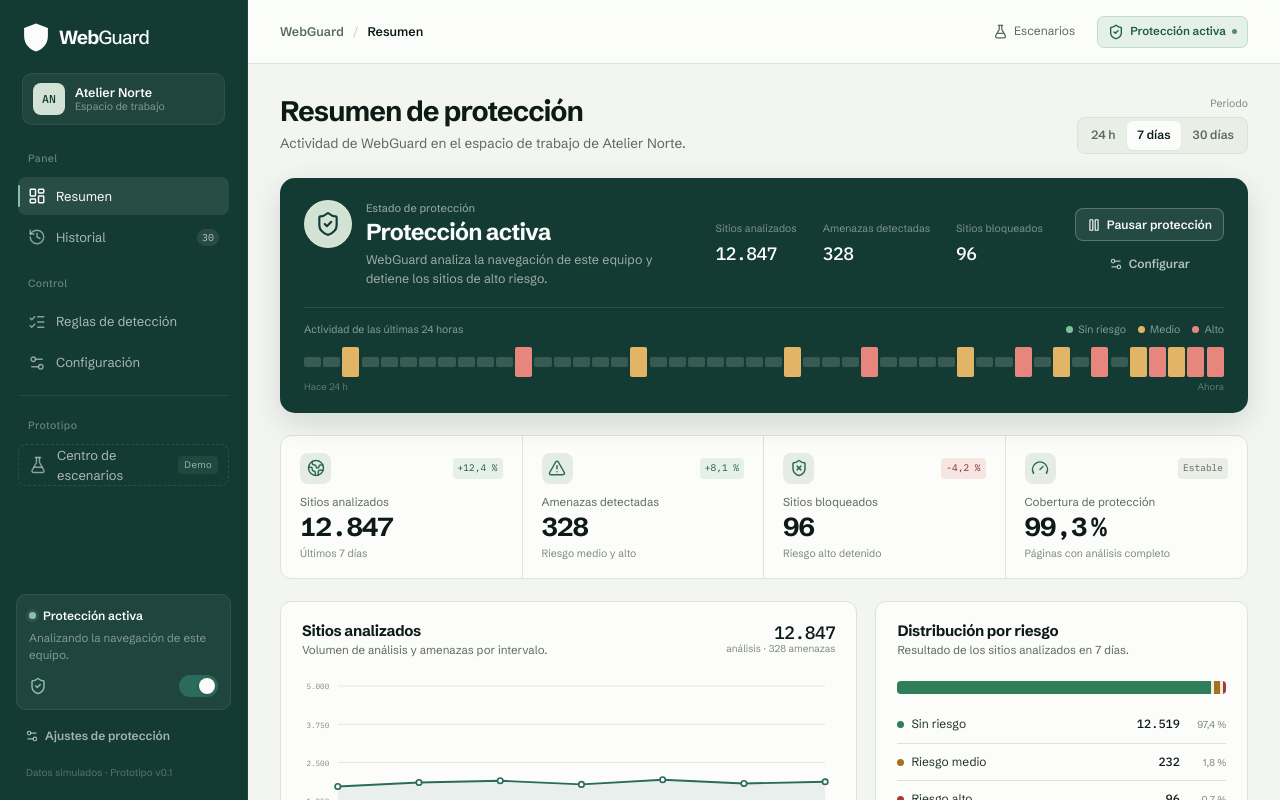
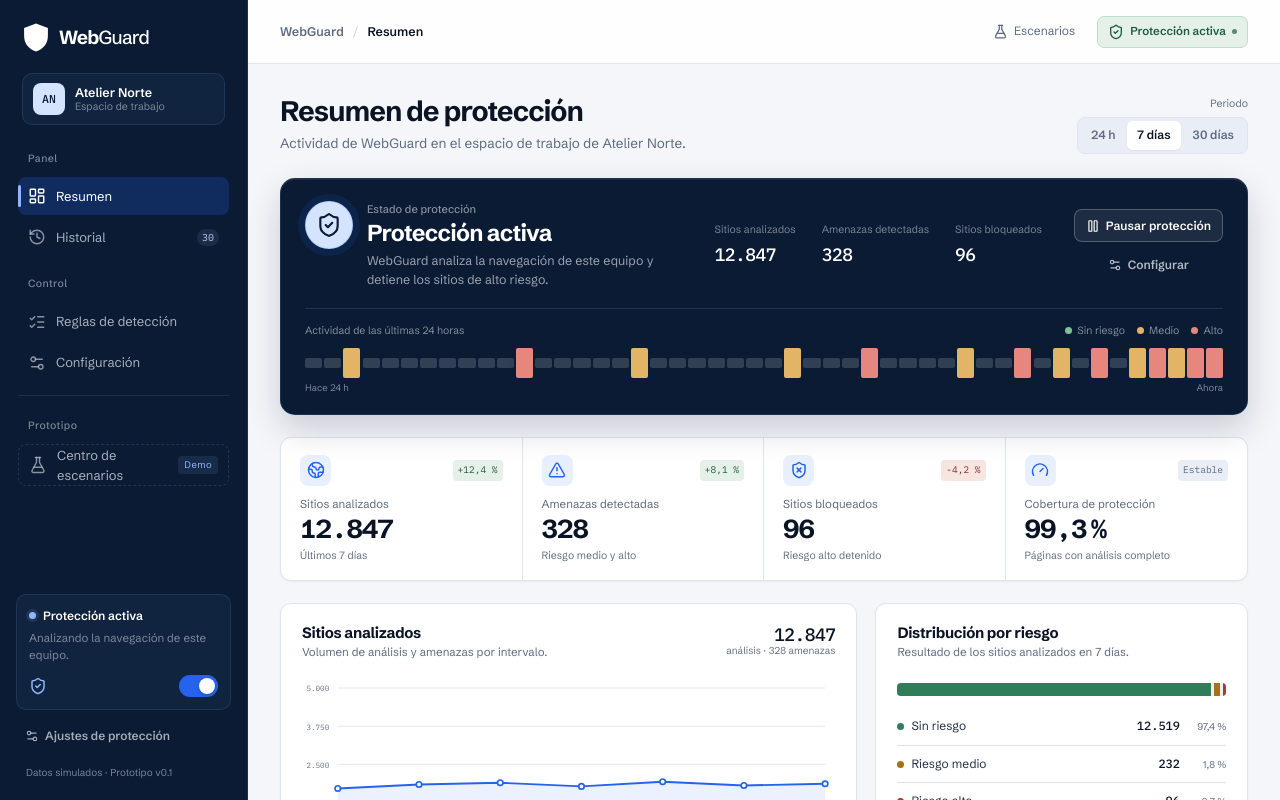
Before and after one commit to Playonline-security/webguard, a React (Vite) app: page / in a window 1280 px wide. Shown: the top 800 px of the page. Built offline with nearby package versions, Linux system fonts and the light colour scheme.

Commit message:
style: aplicar paleta azul cobalto y modernizar la interfaz

```diff
--- a/index.html
+++ b/index.html
@@ -4,7 +4,7 @@
     <meta charset="UTF-8" />
     <link rel="icon" type="image/svg+xml" href="/favicon.svg" />
     <meta name="viewport" content="width=device-width, initial-scale=1.0" />
-    <meta name="theme-color" content="#133b33" />
+    <meta name="theme-color" content="#0a1b33" />
     <meta
       name="description"
       content="WebGuard — Prototipo visual de protección de navegación para pequeñas y medianas empresas."
--- a/src/styles/base.css
+++ b/src/styles/base.css
@@ -81,8 +81,8 @@
   }
 
   ::selection {
-    background: var(--sage-strong);
-    color: var(--ink);
+    background: var(--tint-strong);
+    color: var(--brand);
   }
 
   :focus-visible {
@@ -90,7 +90,6 @@
     outline-offset: 2px;
   }
 
-  .security-page :focus-visible,
   .sidebar :focus-visible,
   .protection-band :focus-visible {
     outline-color: var(--focus-inverse);
@@ -156,7 +155,7 @@
   }
 
   ::-webkit-scrollbar-thumb {
-    background: #c6d0c6;
+    background: #c3cddd;
     border: 3px solid var(--chalk);
     border-radius: 99px;
   }
--- a/src/styles/dashboard.css
+++ b/src/styles/dashboard.css
@@ -7,13 +7,14 @@
     padding: 22px 24px 18px;
     border-radius: var(--radius-lg);
     color: var(--paper);
-    background: var(--spruce);
+    background: var(--brand);
+    border: 1px solid rgba(143, 182, 255, 0.14);
     overflow: hidden;
-    box-shadow: 0 10px 30px rgba(13, 43, 37, 0.14);
+    box-shadow: inset 0 1px 0 rgba(255, 255, 255, 0.08), 0 14px 34px rgba(6, 19, 38, 0.18);
   }
 
   .protection-band.is-paused {
-    background: #2b3d37;
+    background: #2a3448;
   }
 
   .protection-band__main {
@@ -37,9 +38,10 @@
     height: 48px;
     flex: 0 0 auto;
     border-radius: 50%;
-    color: var(--spruce);
-    background: var(--sage-strong);
-    border: 1px solid rgba(255, 255, 255, 0.22);
+    color: var(--brand);
+    background: var(--tint-strong);
+    border: 1px solid rgba(143, 182, 255, 0.46);
+    box-shadow: 0 0 0 7px rgba(37, 99, 235, 0.12);
   }
 
   .is-paused .protection-band__icon {
@@ -48,7 +50,7 @@
   }
 
   .protection-band__kicker {
-    color: rgba(243, 245, 241, 0.54);
+    color: rgba(244, 247, 255, 0.54);
     font-size: 11px;
     font-weight: 500;
   }
@@ -64,7 +66,7 @@
   .protection-band__copy {
     margin-top: 5px;
     max-width: 49ch;
-    color: rgba(243, 245, 241, 0.62);
+    color: rgba(244, 247, 255, 0.62);
     font-size: 12.5px;
     line-height: 1.5;
   }
@@ -84,7 +86,7 @@
 
   .protection-band__metrics span {
     font-size: 10.5px;
-    color: rgba(243, 245, 241, 0.48);
+    color: rgba(244, 247, 255, 0.48);
     white-space: nowrap;
   }
 
@@ -104,7 +106,7 @@
 
   .watchline {
     padding-top: 14px;
-    border-top: 1px solid rgba(255, 255, 255, 0.1);
+    border-top: 1px solid rgba(143, 182, 255, 0.16);
   }
 
   .watchline__head {
@@ -112,7 +114,7 @@
     align-items: center;
     justify-content: space-between;
     gap: 18px;
-    color: rgba(243, 245, 241, 0.52);
+    color: rgba(244, 247, 255, 0.52);
     font-size: 10.5px;
   }
 
@@ -167,7 +169,7 @@
     display: flex;
     justify-content: space-between;
     margin-top: 3px;
-    color: rgba(243, 245, 241, 0.33);
+    color: rgba(244, 247, 255, 0.5);
     font-size: 9.5px;
   }
 
@@ -189,6 +191,7 @@
     border: 1px solid var(--line);
     border-radius: var(--radius-md);
     overflow: hidden;
+    box-shadow: var(--shadow-xs);
   }
 
   .stat {
@@ -214,8 +217,8 @@
     width: 31px;
     height: 31px;
     border-radius: 8px;
-    background: var(--sage);
-    color: var(--verdigris);
+    background: var(--tint);
+    color: var(--accent);
   }
 
   .stat__delta {
@@ -266,6 +269,7 @@
     border: 1px solid var(--line);
     border-radius: var(--radius-md);
     padding: 20px 21px;
+    box-shadow: var(--shadow-xs);
   }
 
   .panel-heading {
@@ -361,12 +365,12 @@
   }
 
   .chart__area {
-    fill: var(--verdigris);
+    fill: var(--accent);
     opacity: 0.09;
   }
 
   .chart__line {
-    stroke: var(--verdigris);
+    stroke: var(--accent);
     stroke-width: 2.2;
     stroke-linecap: round;
     stroke-linejoin: round;
@@ -374,13 +378,13 @@
 
   .chart__point {
     fill: var(--paper);
-    stroke: var(--verdigris);
+    stroke: var(--accent);
     stroke-width: 2;
     transition: r 120ms ease;
   }
 
   .chart__point.is-active {
-    fill: var(--verdigris);
+    fill: var(--accent);
     stroke: var(--paper);
     stroke-width: 2.4;
   }
@@ -391,7 +395,7 @@
   }
 
   .chart__guide {
-    stroke: var(--verdigris);
+    stroke: var(--accent);
     stroke-width: 1;
     stroke-dasharray: 3 4;
     opacity: 0.55;
@@ -420,7 +424,7 @@
   }
 
   .chart__tooltip span {
-    color: rgba(243, 245, 241, 0.68);
+    color: rgba(244, 247, 255, 0.68);
     font-size: 9.5px;
   }
 
@@ -451,7 +455,7 @@
     width: 14px;
     height: 2px;
     border-radius: 2px;
-    background: var(--verdigris);
+    background: var(--accent);
   }
 
   .chart__foot-note {
@@ -584,7 +588,7 @@
   }
 
   .recent-events__row:hover {
-    background: var(--sage);
+    background: var(--paper-muted);
     padding-left: 7px;
     padding-right: 7px;
   }
@@ -623,7 +627,7 @@
   }
 
   .recent-events__row:hover .recent-events__arrow {
-    color: var(--verdigris);
+    color: var(--accent);
     transform: translateX(2px);
   }
 
@@ -642,7 +646,7 @@
   }
 
   .top-indicators__row .mono-label {
-    color: var(--verdigris-strong);
+    color: var(--accent-strong);
     font-size: 9.5px;
   }
 
@@ -673,7 +677,7 @@
     display: block;
     height: 100%;
     border-radius: 99px;
-    background: var(--verdigris);
+    background: var(--accent);
     opacity: 0.72;
   }
 
--- a/src/styles/layout.css
+++ b/src/styles/layout.css
@@ -33,9 +33,9 @@
     display: flex;
     flex-direction: column;
     padding: 22px 16px 18px;
-    color: rgba(243, 245, 241, 0.8);
-    background: var(--spruce);
-    border-right: 1px solid rgba(255, 255, 255, 0.06);
+    color: rgba(244, 247, 255, 0.82);
+    background: var(--brand);
+    border-right: 1px solid rgba(143, 182, 255, 0.14);
     overflow-y: auto;
   }
 
@@ -56,12 +56,12 @@
     display: inline-flex;
     align-items: center;
     gap: 9px;
-    color: var(--spruce);
+    color: var(--brand);
   }
 
   .brand-lockup--light {
     color: var(--paper);
-    --mark-ink: var(--spruce);
+    --mark-ink: var(--brand);
   }
 
   .brand-mark {
@@ -105,8 +105,8 @@
     gap: 10px;
     padding: 9px 10px;
     border-radius: 10px;
-    background: rgba(255, 255, 255, 0.05);
-    border: 1px solid rgba(255, 255, 255, 0.07);
+    background: rgba(143, 182, 255, 0.06);
+    border: 1px solid rgba(143, 182, 255, 0.12);
   }
 
   .workspace__mark {
@@ -116,8 +116,8 @@
     height: 32px;
     flex: 0 0 auto;
     border-radius: 8px;
-    background: var(--sage-strong);
-    color: var(--spruce);
+    background: var(--tint-strong);
+    color: var(--brand);
     font-family: var(--font-mono);
     font-size: 11.5px;
     font-weight: 500;
@@ -141,7 +141,7 @@
 
   .workspace__plan {
     font-size: 10.5px;
-    color: rgba(243, 245, 241, 0.48);
+    color: rgba(244, 247, 255, 0.48);
   }
 
   .sidebar__nav {
@@ -158,7 +158,7 @@
     font-size: 10.5px;
     font-weight: 500;
     letter-spacing: 0.04em;
-    color: rgba(243, 245, 241, 0.4);
+    color: rgba(244, 247, 255, 0.5);
   }
 
   .sidebar__label:first-child {
@@ -180,7 +180,7 @@
     padding: 0 10px;
     border-radius: 8px;
     font-size: 13px;
-    color: rgba(243, 245, 241, 0.68);
+    color: rgba(244, 247, 255, 0.68);
     transition: background 150ms ease, color 150ms ease;
   }
 
@@ -190,12 +190,12 @@
   }
 
   .nav-item:hover {
-    background: rgba(255, 255, 255, 0.06);
+    background: rgba(143, 182, 255, 0.08);
     color: var(--paper);
   }
 
   .nav-item.is-active {
-    background: rgba(255, 255, 255, 0.09);
+    background: rgba(37, 99, 235, 0.24);
     color: var(--paper);
   }
 
@@ -205,9 +205,9 @@
     left: 0;
     top: 8px;
     bottom: 8px;
-    width: 2px;
-    border-radius: 2px;
-    background: var(--sage-ink);
+    width: 3px;
+    border-radius: 3px;
+    background: var(--accent-on-dark);
   }
 
   .nav-item.is-active svg {
@@ -219,23 +219,23 @@
     min-width: 20px;
     padding: 1px 5px;
     border-radius: 99px;
-    background: rgba(255, 255, 255, 0.09);
-    color: rgba(243, 245, 241, 0.72);
+    background: rgba(143, 182, 255, 0.12);
+    color: rgba(244, 247, 255, 0.78);
     font-family: var(--font-mono);
     font-size: 10px;
     text-align: center;
   }
 
   .nav-item--demo {
-    border: 1px dashed rgba(255, 255, 255, 0.1);
+    border: 1px dashed rgba(143, 182, 255, 0.16);
   }
 
   .nav-item__demo {
     margin-left: auto;
     font-size: 9.5px;
     letter-spacing: 0.04em;
-    color: var(--sage-ink);
-    background: rgba(141, 189, 169, 0.1);
+    color: var(--accent-on-dark);
+    background: rgba(143, 182, 255, 0.1);
     padding: 2px 6px;
     border-radius: 4px;
   }
@@ -250,8 +250,8 @@
   .sidebar-status {
     border-radius: 10px;
     padding: 12px;
-    background: rgba(255, 255, 255, 0.055);
-    border: 1px solid rgba(255, 255, 255, 0.07);
+    background: rgba(143, 182, 255, 0.06);
+    border: 1px solid rgba(143, 182, 255, 0.12);
   }
 
   .sidebar-status__head {
@@ -268,8 +268,8 @@
     width: 7px;
     height: 7px;
     border-radius: 50%;
-    background: var(--sage-ink);
-    box-shadow: 0 0 0 3px rgba(141, 189, 169, 0.12);
+    background: var(--accent-on-dark);
+    box-shadow: 0 0 0 3px rgba(143, 182, 255, 0.12);
     flex: 0 0 auto;
   }
 
@@ -280,7 +280,7 @@
 
   .sidebar-status__copy {
     margin-top: 5px;
-    color: rgba(243, 245, 241, 0.48);
+    color: rgba(244, 247, 255, 0.48);
     font-size: 11.5px;
     line-height: 1.45;
   }
@@ -293,15 +293,15 @@
   }
 
   .sidebar-status__icon {
-    color: var(--sage-ink);
+    color: var(--accent-on-dark);
   }
 
   .sidebar .switch {
-    background: rgba(255, 255, 255, 0.16);
+    background: rgba(143, 182, 255, 0.2);
   }
 
   .sidebar .switch.is-checked {
-    background: var(--sage-ink);
+    background: var(--accent-on-dark);
   }
 
   .sidebar .switch__thumb {
@@ -310,18 +310,18 @@
 
   .sidebar__settings-link {
     justify-content: flex-start !important;
-    color: rgba(243, 245, 241, 0.66) !important;
+    color: rgba(244, 247, 255, 0.66) !important;
   }
 
   .sidebar__settings-link:hover {
-    background: rgba(255, 255, 255, 0.06) !important;
+    background: rgba(143, 182, 255, 0.08) !important;
     color: var(--paper) !important;
   }
 
   .sidebar__meta {
     padding: 2px 10px;
     font-size: 10px;
-    color: rgba(243, 245, 241, 0.3);
+    color: rgba(244, 247, 255, 0.48);
   }
 
   .sidebar-overlay {
@@ -338,7 +338,7 @@
     justify-content: space-between;
     gap: 20px;
     padding: 0 32px;
-    background: rgba(252, 253, 251, 0.92);
+    background: rgba(255, 255, 255, 0.88);
     border-bottom: 1px solid var(--line);
     backdrop-filter: blur(12px);
   }
@@ -368,7 +368,7 @@
   }
 
   .breadcrumb__home:hover {
-    color: var(--verdigris);
+    color: var(--accent);
   }
 
   .breadcrumb__sep {
@@ -396,8 +396,8 @@
   }
 
   .topbar__demo:hover {
-    background: var(--sage);
-    color: var(--verdigris-strong);
+    background: var(--tint);
+    color: var(--accent-strong);
   }
 
   .protection-chip {
@@ -501,8 +501,8 @@
     height: 56px;
     margin-top: 18px;
     border-radius: 50%;
-    background: var(--sage);
-    color: var(--verdigris);
+    background: var(--tint);
+    color: var(--accent);
   }
 
   .not-found__code {
@@ -525,7 +525,7 @@
     .sidebar {
       transform: translateX(-102%);
       transition: transform 220ms ease;
-      box-shadow: 20px 0 60px rgba(13, 26, 23, 0.25);
+      box-shadow: 20px 0 60px rgba(6, 19, 38, 0.25);
       z-index: 90;
     }
 
@@ -546,7 +546,7 @@
       position: fixed;
       inset: 0;
       z-index: 85;
-      background: rgba(13, 26, 23, 0.38);
+      background: rgba(6, 19, 38, 0.4);
       opacity: 0;
       pointer-events: none;
       transition: opacity 200ms ease;
--- a/src/styles/tokens.css
+++ b/src/styles/tokens.css
@@ -4,24 +4,24 @@
   --font-sans: 'Schibsted Grotesk Variable', 'Schibsted Grotesk', 'Segoe UI', sans-serif;
   --font-mono: 'IBM Plex Mono', 'Cascadia Code', 'Consolas', monospace;
 
-  --chalk: #f3f5f1;
-  --chalk-deep: #e9eee6;
-  --paper: #fcfdfb;
-  --paper-muted: #f7f9f5;
-  --ink: #0d1a17;
-  --ink-soft: #25332e;
-  --muted: #5b6963;
-  --muted-weak: #7c8982;
-  --line: #dce3dc;
-  --line-strong: #c7d1c8;
+  --chalk: #f4f6fa;
+  --chalk-deep: #e9edf5;
+  --paper: #ffffff;
+  --paper-muted: #f8fafd;
+  --ink: #0b1424;
+  --ink-soft: #253247;
+  --muted: #5d6b80;
+  --muted-weak: #637187;
+  --line: #dee5f0;
+  --line-strong: #c9d4e4;
 
-  --spruce: #133b33;
-  --spruce-deep: #0d2b25;
-  --verdigris: #2c6a5c;
-  --verdigris-strong: #215246;
-  --sage: #e4ece4;
-  --sage-strong: #d2e2d4;
-  --sage-ink: #8dbda9;
+  --brand: #0a1b33;
+  --brand-deep: #061326;
+  --accent: #2563eb;
+  --accent-strong: #1d4ed8;
+  --tint: #e8f0ff;
+  --tint-strong: #d4e4ff;
+  --accent-on-dark: #8fb6ff;
 
   --safe: #2f7d59;
   --safe-ink: #1e5c3f;
@@ -36,8 +36,8 @@
   --high-bg: #f7e5e2;
   --high-border: #e5b6b0;
 
-  --focus: #2c6a5c;
-  --focus-inverse: #b9e3cf;
+  --focus: #2563eb;
+  --focus-inverse: #93c5fd;
 
   --radius-xs: 5px;
   --radius-sm: 8px;
@@ -45,10 +45,10 @@
   --radius-lg: 15px;
   --radius-xl: 20px;
 
-  --shadow-xs: 0 1px 2px rgba(13, 26, 23, 0.05);
-  --shadow-sm: 0 3px 10px rgba(13, 26, 23, 0.06);
-  --shadow-md: 0 14px 38px rgba(13, 26, 23, 0.12);
-  --shadow-popup: 0 22px 54px rgba(13, 26, 23, 0.2), 0 2px 8px rgba(13, 26, 23, 0.08);
+  --shadow-xs: 0 1px 2px rgba(6, 19, 38, 0.05);
+  --shadow-sm: 0 3px 10px rgba(6, 19, 38, 0.05);
+  --shadow-md: 0 14px 38px rgba(6, 19, 38, 0.11);
+  --shadow-popup: 0 22px 54px rgba(6, 19, 38, 0.18), 0 2px 8px rgba(6, 19, 38, 0.08);
 
   --sidebar-width: 248px;
   --topbar-height: 64px;
--- a/src/styles/ui.css
+++ b/src/styles/ui.css
@@ -43,13 +43,13 @@
   }
 
   .btn--primary {
-    background: var(--spruce);
+    background: var(--accent);
     color: var(--paper);
-    box-shadow: 0 1px 1px rgba(13, 26, 23, 0.08);
+    box-shadow: 0 1px 1px rgba(6, 19, 38, 0.08);
   }
 
   .btn--primary:hover:not(:disabled) {
-    background: var(--verdigris-strong);
+    background: var(--accent-strong);
   }
 
   .btn--secondary {
@@ -59,9 +59,9 @@
   }
 
   .btn--secondary:hover:not(:disabled) {
-    background: var(--sage);
-    border-color: var(--sage-strong);
-    color: var(--verdigris-strong);
+    background: var(--tint);
+    border-color: var(--tint-strong);
+    color: var(--accent-strong);
   }
 
   .btn--ghost {
@@ -70,8 +70,8 @@
   }
 
   .btn--ghost:hover:not(:disabled) {
-    background: var(--sage);
-    color: var(--verdigris-strong);
+    background: var(--tint);
+    color: var(--accent-strong);
   }
 
   .btn--quiet {
@@ -82,8 +82,8 @@
   }
 
   .btn--quiet:hover:not(:disabled) {
-    background: var(--sage);
-    color: var(--verdigris-strong);
+    background: var(--tint);
+    color: var(--accent-strong);
   }
 
   .btn--danger {
@@ -108,7 +108,7 @@
 
   .btn--quiet-inverse {
     background: transparent;
-    color: rgba(243, 245, 241, 0.72);
+    color: rgba(244, 247, 255, 0.72);
   }
 
   .btn--quiet-inverse:hover:not(:disabled) {
@@ -128,8 +128,8 @@
   }
 
   .icon-btn:hover {
-    background: var(--sage);
-    color: var(--verdigris-strong);
+    background: var(--tint);
+    color: var(--accent-strong);
   }
 
   .icon-btn--outline {
@@ -218,12 +218,12 @@
     border-radius: 99px;
     font-family: var(--font-mono);
     font-size: 10.5px;
-    background: var(--sage);
-    color: var(--verdigris-strong);
+    background: var(--tint);
+    color: var(--accent-strong);
   }
 
   .count-badge--brand {
-    background: var(--spruce);
+    background: var(--brand);
     color: var(--paper);
   }
 
@@ -254,12 +254,12 @@
     height: 16px;
     border-radius: 50%;
     background: var(--paper);
-    box-shadow: 0 1px 3px rgba(13, 26, 23, 0.25);
+    box-shadow: 0 1px 3px rgba(6, 19, 38, 0.25);
     transition: transform 170ms cubic-bezier(0.2, 0.8, 0.2, 1);
   }
 
   .switch.is-checked {
-    background: var(--verdigris);
+    background: var(--accent);
   }
 
   .switch.is-checked .switch__thumb {
@@ -321,8 +321,8 @@
   }
 
   .search-field:focus-within {
-    border-color: var(--verdigris);
-    box-shadow: 0 0 0 3px rgba(44, 106, 92, 0.1);
+    border-color: var(--accent);
+    box-shadow: 0 0 0 3px rgba(37, 99, 235, 0.12);
   }
 
   .search-field input {
@@ -353,8 +353,8 @@
   }
 
   .search-field__clear:hover {
-    background: var(--sage);
-    color: var(--verdigris);
+    background: var(--tint);
+    color: var(--accent);
   }
 
   .select-field {
@@ -398,9 +398,9 @@
   }
 
   .filter-chip.is-active {
-    border-color: var(--verdigris);
-    background: var(--sage);
-    color: var(--verdigris-strong);
+    border-color: var(--accent);
+    background: var(--tint);
+    color: var(--accent-strong);
     font-weight: 570;
   }
 
@@ -408,7 +408,7 @@
     display: inline-flex;
     align-items: center;
     gap: 4px;
-    color: var(--verdigris);
+    color: var(--accent);
     font-size: 12.5px;
     font-weight: 560;
     width: max-content;
@@ -416,7 +416,7 @@
   }
 
   .text-link:hover {
-    color: var(--spruce);
+    color: var(--accent-strong);
     text-decoration: underline;
     text-underline-offset: 3px;
   }
@@ -430,7 +430,7 @@
   }
 
   .text-button:hover {
-    color: var(--verdigris);
+    color: var(--accent);
   }
 
   .protocol-tag {
@@ -555,8 +555,8 @@
     font-family: var(--font-mono);
     font-size: 9.5px;
     font-weight: 500;
-    color: var(--verdigris-strong);
-    background: var(--sage);
+    color: var(--accent-strong);
+    background: var(--tint);
     border-radius: 4px;
     padding: 2px 4px;
   }
@@ -623,8 +623,8 @@
     width: 48px;
     height: 48px;
     border-radius: 50%;
-    background: var(--sage);
-    color: var(--verdigris);
+    background: var(--tint);
+    color: var(--accent);
     margin-bottom: 3px;
   }
 
@@ -661,7 +661,7 @@
 
   .modal::backdrop,
   .drawer::backdrop {
-    background: rgba(13, 26, 23, 0.48);
+    background: rgba(6, 19, 38, 0.48);
     backdrop-filter: blur(2px);
   }
 
@@ -713,7 +713,7 @@
 
   .modal__close:hover,
   .drawer__close:hover {
-    background: var(--sage);
+    background: var(--tint);
     color: var(--ink);
   }
 
@@ -760,7 +760,7 @@
     width: 16px;
     height: 16px;
     margin: 1px 0 0;
-    accent-color: var(--verdigris);
+    accent-color: var(--accent);
   }
 
   .drawer {
@@ -779,7 +779,7 @@
     height: 100%;
     background: var(--paper);
     border-left: 1px solid var(--line);
-    box-shadow: -18px 0 54px rgba(13, 26, 23, 0.16);
+    box-shadow: -18px 0 54px rgba(6, 19, 38, 0.16);
   }
 
   .drawer__header {
@@ -829,7 +829,7 @@
     padding: 11px 12px;
     background: var(--paper);
     border: 1px solid var(--line);
-    border-left: 3px solid var(--verdigris);
+    border-left: 3px solid var(--accent);
     border-radius: 9px;
     box-shadow: var(--shadow-md);
     pointer-events: auto;
@@ -839,12 +839,12 @@
   .toast--success { border-left-color: var(--safe); }
   .toast--warning { border-left-color: var(--medium); }
   .toast--error { border-left-color: var(--high); }
-  .toast--info { border-left-color: var(--verdigris); }
+  .toast--info { border-left-color: var(--accent); }
 
   .toast > svg {
     margin-top: 1px;
     flex: 0 0 auto;
-    color: var(--verdigris);
+    color: var(--accent);
   }
 
   .toast--success > svg { color: var(--safe); }
@@ -880,7 +880,7 @@
   }
 
   .toast__close:hover {
-    background: var(--sage);
+    background: var(--tint);
     color: var(--ink);
   }
 
```
Also changed, not shown: src/styles/events.css (+11 -9 lines), src/styles/popup.css (+16 -16 lines), src/styles/preview.css (+19 -19 lines), src/styles/rules.css (+7 -6 lines), src/styles/settings.css (+11 -10 lines), public/favicon.svg.
